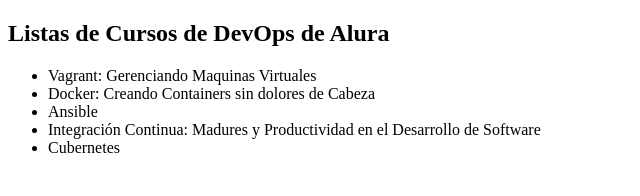
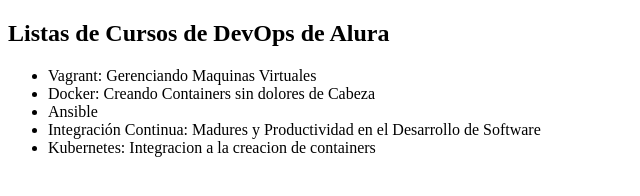
Before and after one commit to AndresFonseca132/cursogitalura, a plain HTML site: page index.html in a window 1280 px wide. Shown: the whole page, without its empty margins (0-640 px from the left). Drawn offline with Linux system fonts and the light colour scheme.

Commit message:
Modificando el nombre del curso de Kubernetes

```diff
--- a/index.html
+++ b/index.html
@@ -15,7 +15,7 @@
         <li>Docker: Creando Containers sin dolores de Cabeza</li>
         <li>Ansible</li>
         <li>Integración Continua: Madures y Productividad en el Desarrollo de Software</li>
-        <li>Cubernetes</li>
+        <li>Kubernetes: Integracion a la creacion de containers</li>
     </ul>
 </body>
 
```
